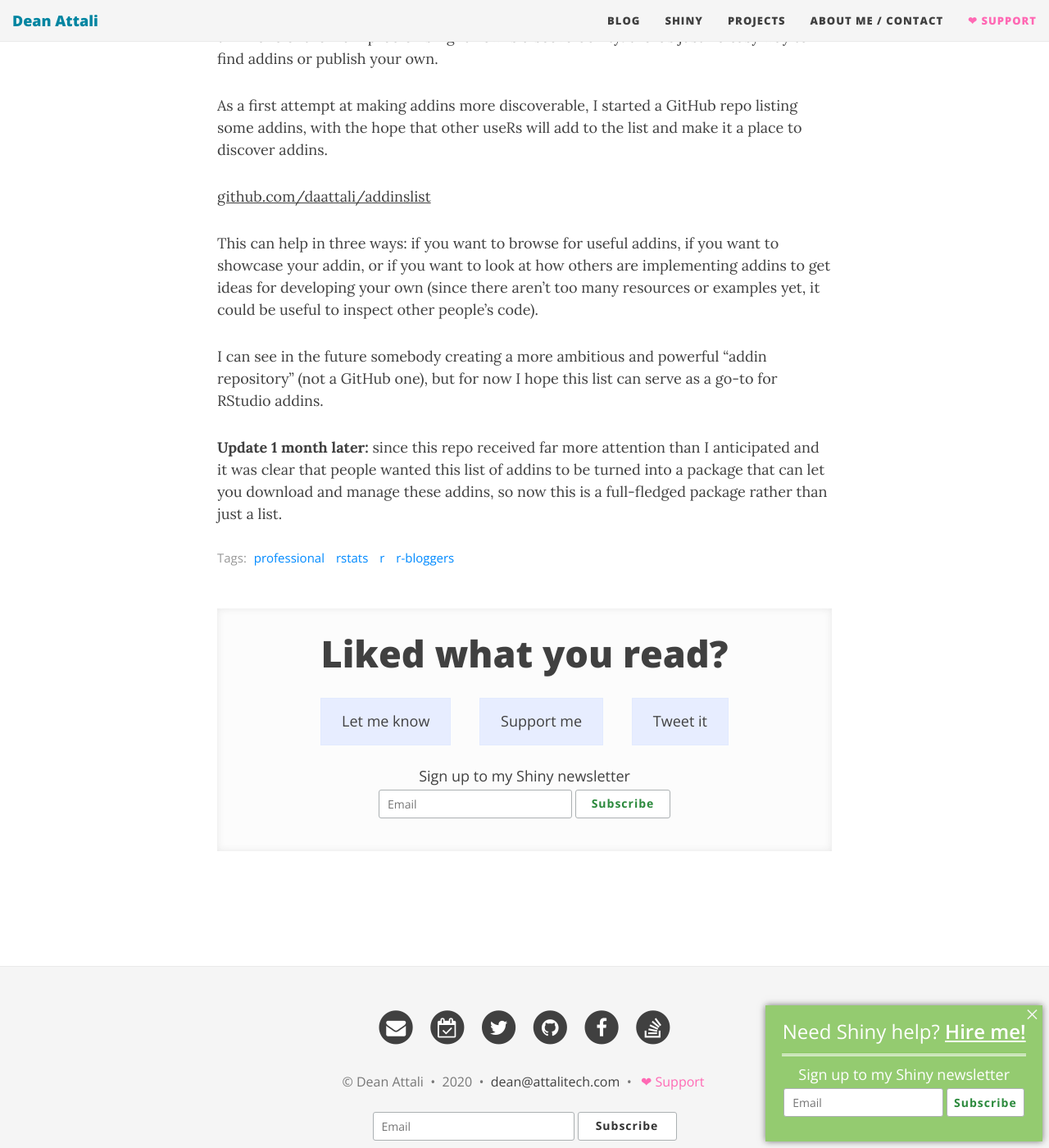
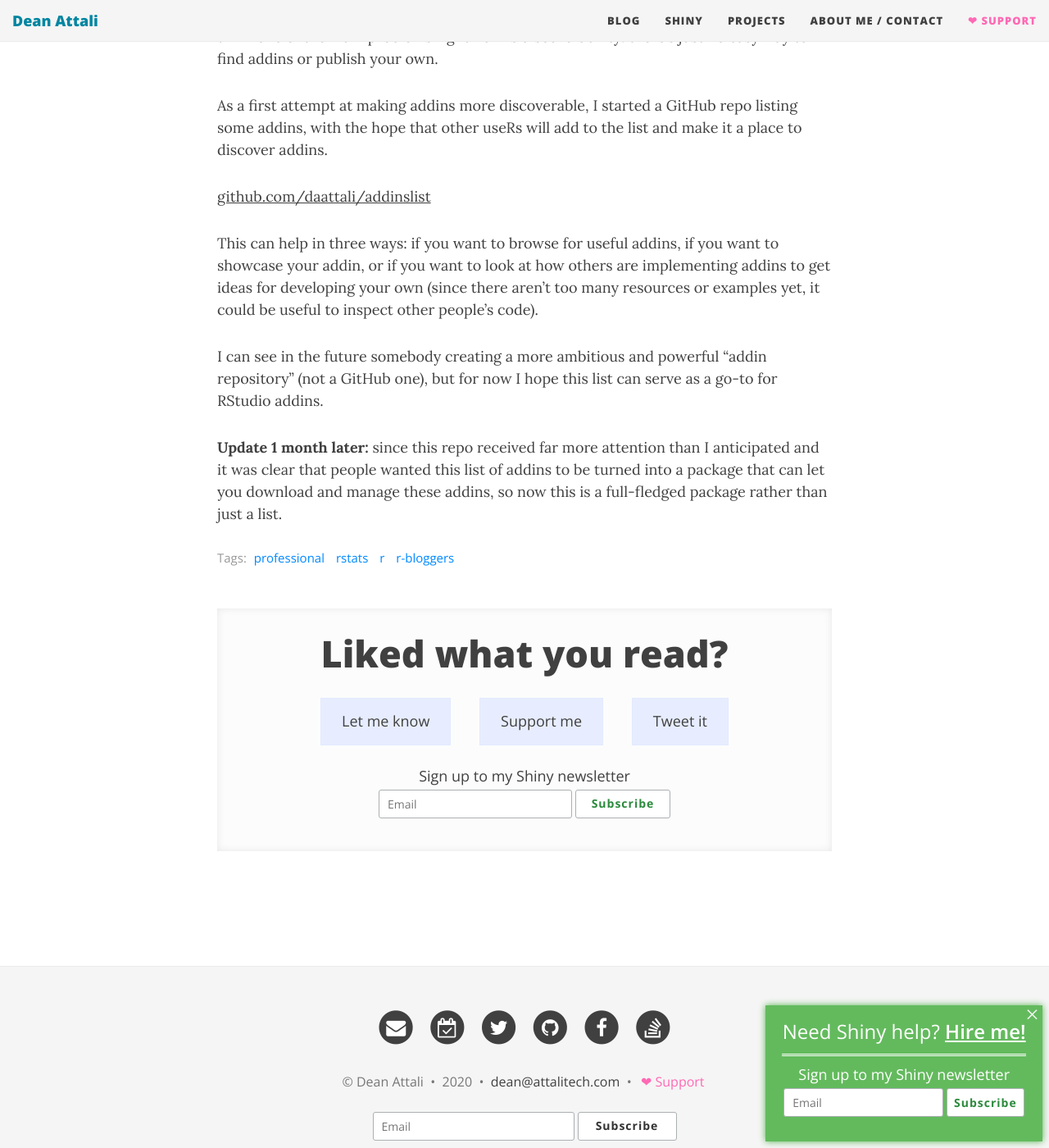
Before and after one commit to daattali/daattali.github.io, a Jekyll site: the page built from notblog/2016-03-30-rstudio-addins-list.md, in a window 1280 px wide and 1400 px high, scrolled down 463 px. Shown: the whole window at 82% size. Built offline with Jekyll 4.4.1, drawn with Linux system fonts in a browser that asks for light colours; nearby versions of some CDN libraries; comment, search, counter and statistics services are not loaded.

Commit message:
change colour of scroll box

```diff
--- a/css/main.css
+++ b/css/main.css
@@ -850,9 +850,9 @@ pre code {
   z-index: 999999;
   text-align: center;
   color: #fff;
-  background: #94cb70;
+  background: #63ba5d;
   padding: 15px 20px;
-  box-shadow: 0 0 8px #777;
+  box-shadow: 0 0 8px #53b24d;
 }
 
 #scroll-box input {
```
